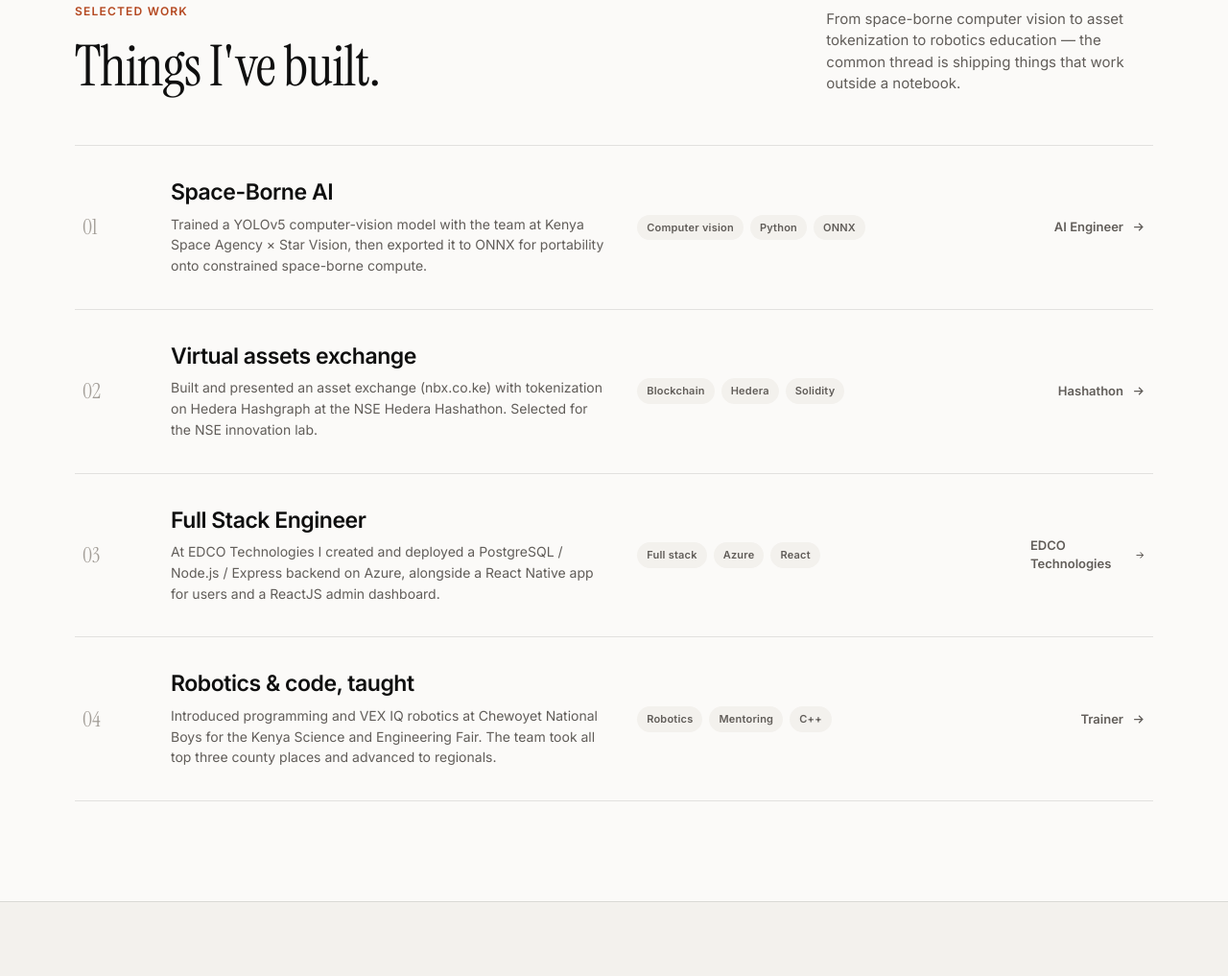
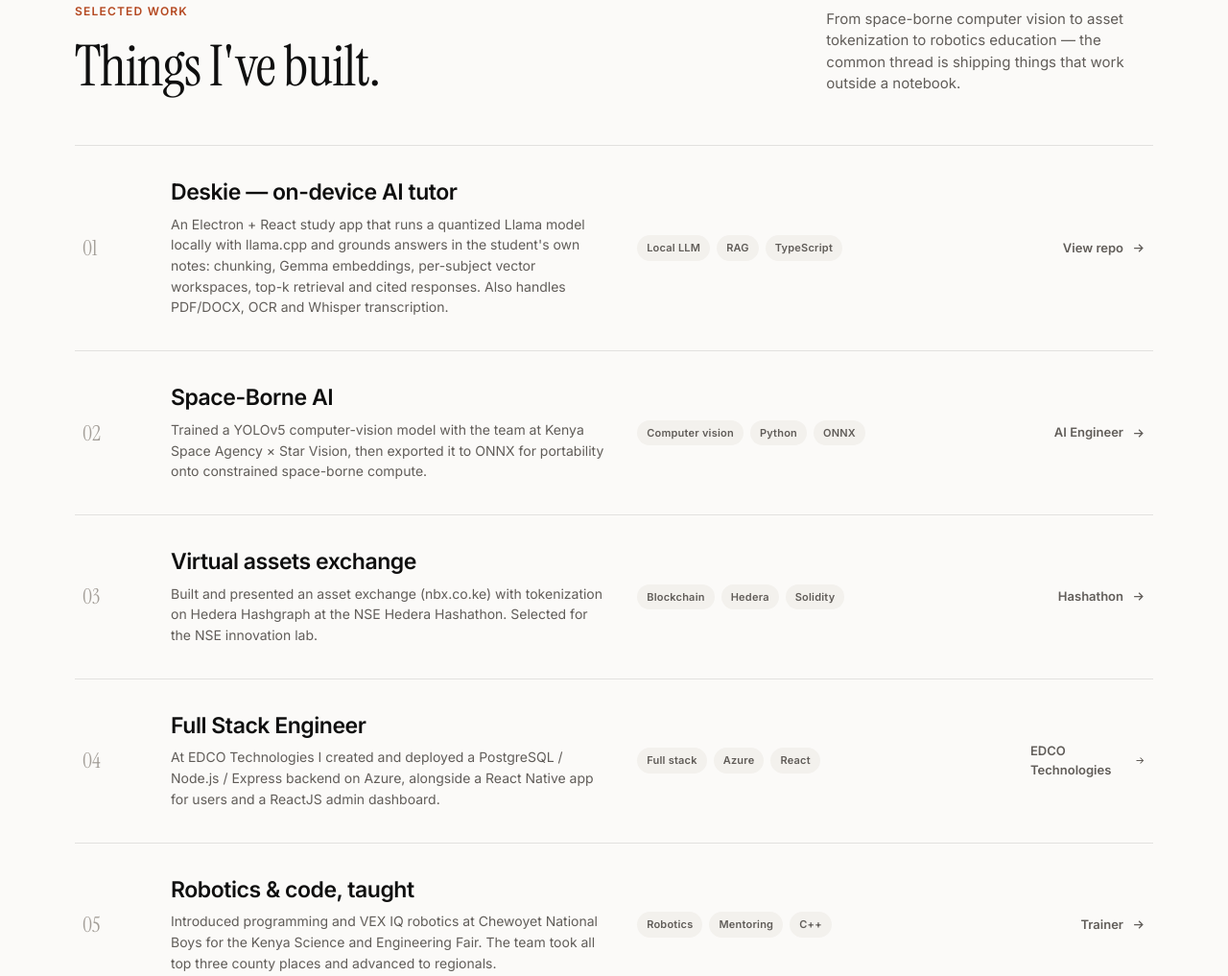
Before and after one commit to JudeTulel/JudeTulel.github.io, a plain HTML site: page index.html in a window 1280 px wide. Shown: the part 997-2014 px from the top of the page at 96% size. Drawn offline with Linux system fonts and the light colour scheme.

Commit message:
Add Deskie on-device AI and RAG project

```diff
--- a/index.html
+++ b/index.html
@@ -10,7 +10,7 @@
 <meta charset="UTF-8">
 <meta name="viewport" content="width=device-width, initial-scale=1.0">
 <title>Jude Tulel — Software Engineer</title>
-<meta name="description" content="Jude Tulel is a software engineer working across AI/computer vision, full stack web and mobile, and embedded systems. Based in Nairobi, Kenya.">
+<meta name="description" content="Jude Tulel is a software engineer working across AI/computer vision, full stack web and mobile, and embedded systems. Based in Nairobi, Kenya. Building on-device AI and RAG systems.">
 <link rel="preconnect" href="https://fonts.googleapis.com">
 <link rel="preconnect" href="https://fonts.gstatic.com" crossorigin>
 <link href="https://fonts.googleapis.com/css2?family=Inter:wght@400;500;600;700&family=Instrument+Serif:ital@0;1&display=swap" rel="stylesheet">
@@ -252,26 +252,32 @@
         <p>From space-borne computer vision to asset tokenization to robotics education — the common thread is shipping things that work outside a notebook.</p>
       </div>
       <div class="work-list">
+        <a class="work reveal" href="https://github.com/JudeTulel/Deskie" target="_blank" rel="noopener noreferrer" aria-label="Deskie, an on-device AI study app with a full RAG pipeline">
+          <span class="num">01</span>
+          <div><h3>Deskie — on-device AI tutor</h3><p class="desc">An Electron + React study app that runs a quantized Llama model locally with llama.cpp and grounds answers in the student's own notes: chunking, Gemma embeddings, per-subject vector workspaces, top-k retrieval and cited responses. Also handles PDF/DOCX, OCR and Whisper transcription.</p></div>
+          <div class="tags"><span class="tag">Local LLM</span><span class="tag">RAG</span><span class="tag">TypeScript</span></div>
+          <span class="go">View repo <svg viewBox="0 0 24 24" fill="none" stroke="currentColor" stroke-width="2"><path d="M5 12h14M13 6l6 6-6 6"/></svg></span>
+        </a>
         <a class="work reveal" href="#contact" aria-label="Space-Borne AI at Kenya Space Agency and Star Vision">
-          <span class="num">01</span>
+          <span class="num">02</span>
           <div><h3>Space-Borne AI</h3><p class="desc">Trained a YOLOv5 computer-vision model with the team at Kenya Space Agency × Star Vision, then exported it to ONNX for portability onto constrained space-borne compute.</p></div>
           <div class="tags"><span class="tag">Computer vision</span><span class="tag">Python</span><span class="tag">ONNX</span></div>
           <span class="go">AI Engineer <svg viewBox="0 0 24 24" fill="none" stroke="currentColor" stroke-width="2"><path d="M5 12h14M13 6l6 6-6 6"/></svg></span>
         </a>
         <a class="work reveal" href="#contact" aria-label="Virtual assets exchange and tokenization built at the NSE Hedera Hashathon">
-          <span class="num">02</span>
+          <span class="num">03</span>
           <div><h3>Virtual assets exchange</h3><p class="desc">Built and presented an asset exchange (nbx.co.ke) with tokenization on Hedera Hashgraph at the NSE Hedera Hashathon. Selected for the NSE innovation lab.</p></div>
           <div class="tags"><span class="tag">Blockchain</span><span class="tag">Hedera</span><span class="tag">Solidity</span></div>
           <span class="go">Hashathon <svg viewBox="0 0 24 24" fill="none" stroke="currentColor" stroke-width="2"><path d="M5 12h14M13 6l6 6-6 6"/></svg></span>
         </a>
         <a class="work reveal" href="#contact" aria-label="Full Stack Engineer at EDCO Technologies">
-          <span class="num">03</span>
+          <span class="num">04</span>
           <div><h3>Full Stack Engineer</h3><p class="desc">At EDCO Technologies I created and deployed a PostgreSQL / Node.js / Express backend on Azure, alongside a React Native app for users and a ReactJS admin dashboard.</p></div>
           <div class="tags"><span class="tag">Full stack</span><span class="tag">Azure</span><span class="tag">React</span></div>
           <span class="go">EDCO Technologies <svg viewBox="0 0 24 24" fill="none" stroke="currentColor" stroke-width="2"><path d="M5 12h14M13 6l6 6-6 6"/></svg></span>
         </a>
         <a class="work reveal" href="#contact" aria-label="Robotics programme at Chewoyet National Boys High School">
-          <span class="num">04</span>
+          <span class="num">05</span>
           <div><h3>Robotics &amp; code, taught</h3><p class="desc">Introduced programming and VEX IQ robotics at Chewoyet National Boys for the Kenya Science and Engineering Fair. The team took all top three county places and advanced to regionals.</p></div>
           <div class="tags"><span class="tag">Robotics</span><span class="tag">Mentoring</span><span class="tag">C++</span></div>
           <span class="go">Trainer <svg viewBox="0 0 24 24" fill="none" stroke="currentColor" stroke-width="2"><path d="M5 12h14M13 6l6 6-6 6"/></svg></span>
@@ -295,6 +301,7 @@
           <div class="cap"><span class="n">02</span><span class="t">Full stack &amp; mobile</span><span class="d">React, Next.js, React Native, Node/Express, Spring Boot, NestJS, Django</span></div>
           <div class="cap"><span class="n">03</span><span class="t">Data &amp; embedded</span><span class="d">MySQL, PostgreSQL, MongoDB, C++, Arduino, IoT systems</span></div>
           <div class="cap"><span class="n">04</span><span class="t">Blockchain</span><span class="d">Solidity smart contracts, Hedera Hashgraph</span></div>
+          <div class="cap"><span class="n">05</span><span class="t">On-device AI &amp; RAG</span><span class="d">llama.cpp, GGUF models, embeddings, vector search, OCR, Whisper</span></div>
         </div>
       </div>
     </div>
```
